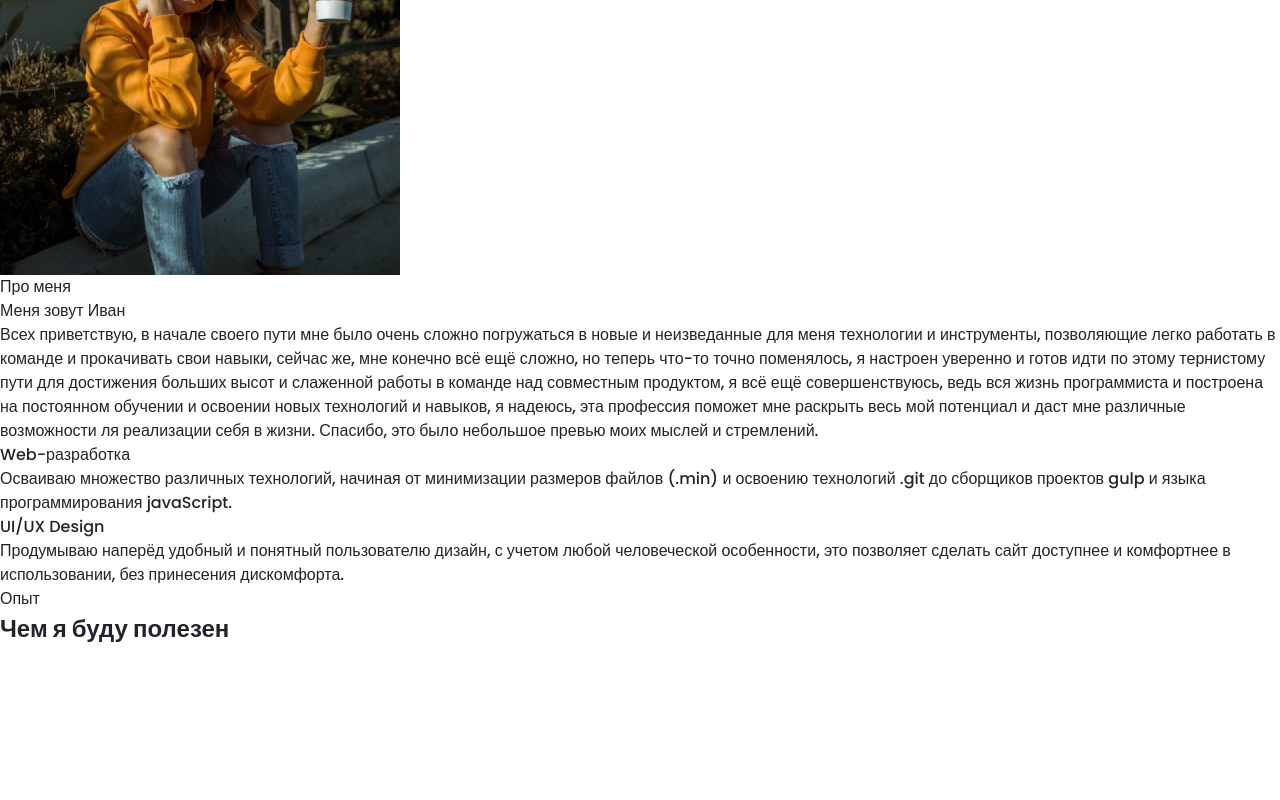
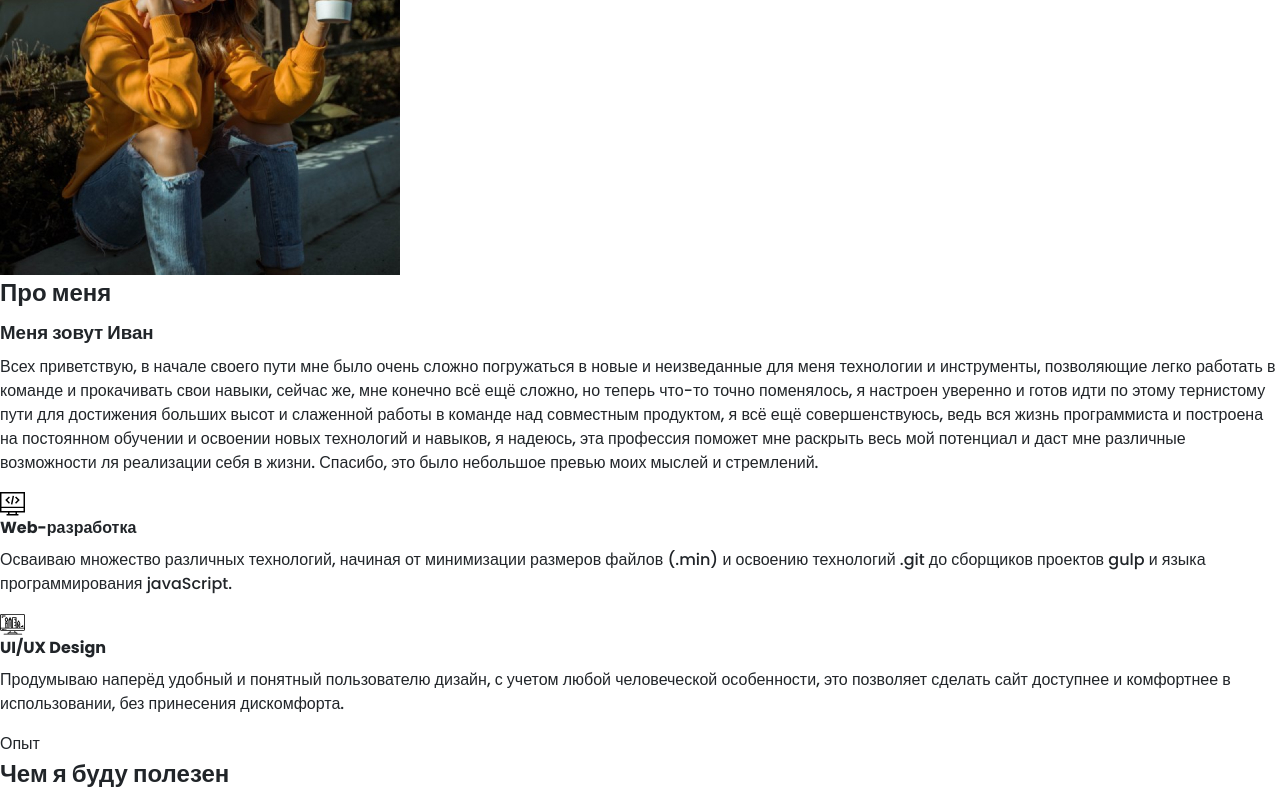
Before and after one commit to Delersing/Portfolio, a website: page src/index.html in a window 1280 px wide. Shown: the part 692-1492 px from the top of the page. Before the commit the page ends 1347 px from the top, so only its background shows below. Drawn offline with Linux system fonts and the light colour scheme.

Commit message:
update about me section on grid

```diff
--- a/src/index.html
+++ b/src/index.html
@@ -105,25 +105,25 @@
                         xmlns="http://www.w3.org/2000/svg">
                         <path
                             d="M10 0C4.475 0 0 4.36167 0 9.74107C0 14.0457 2.865 17.6962 6.8375 18.9832C7.3375 19.0749 7.52083 18.7734 7.52083 18.5148C7.52083 18.2835 7.5125 17.6706 7.50833 16.8585C4.72667 17.4459 4.14 15.5517 4.14 15.5517C3.685 14.4274 3.0275 14.1267 3.0275 14.1267C2.12167 13.5228 3.0975 13.5352 3.0975 13.5352C4.10167 13.603 4.62917 14.5389 4.62917 14.5389C5.52083 16.0283 6.97 15.5979 7.54167 15.3493C7.63167 14.719 7.88917 14.2903 8.175 14.0466C5.95417 13.8029 3.62 12.9652 3.62 9.23304C3.62 8.16988 4.0075 7.30085 4.64917 6.61934C4.53667 6.37317 4.19917 5.3827 4.73667 4.04116C4.73667 4.04116 5.57417 3.78012 7.48667 5.03988C8.28667 4.82345 9.13667 4.71606 9.98667 4.7111C10.8367 4.71606 11.6867 4.82345 12.4867 5.03988C14.3867 3.78012 15.2242 4.04116 15.2242 4.04116C15.7617 5.3827 15.4242 6.37317 15.3242 6.61934C15.9617 7.30085 16.3492 8.16988 16.3492 9.23304C16.3492 12.9752 14.0117 13.7987 11.7867 14.0383C12.1367 14.3307 12.4617 14.928 12.4617 15.8408C12.4617 17.1444 12.4492 18.1918 12.4492 18.5082C12.4492 18.7635 12.6242 19.0683 13.1367 18.9708C17.1375 17.692 20 14.0391 20 9.74107C20 4.36167 15.5225 0 10 0Z"
-                            fill="#212121" />
+                            fill="white" />
                     </svg></a>
                 <a href="#"><svg width="20" height="20" viewBox="0 0 20 20" fill="none"
                         xmlns="http://www.w3.org/2000/svg">
                         <path
                             d="M13.7495 0L6.24951 0C2.79826 0 -0.000488281 2.79875 -0.000488281 6.25L-0.000488281 13.75C-0.000488281 17.2013 2.79826 20 6.24951 20L13.7495 20C17.2008 20 19.9995 17.2013 19.9995 13.75L19.9995 6.25C19.9995 2.79875 17.2008 0 13.7495 0ZM18.1245 13.75C18.1245 16.1625 16.162 18.125 13.7495 18.125L6.24951 18.125C3.83701 18.125 1.87451 16.1625 1.87451 13.75L1.87451 6.25C1.87451 3.8375 3.83701 1.875 6.24951 1.875L13.7495 1.875C16.162 1.875 18.1245 3.8375 18.1245 6.25L18.1245 13.75Z"
-                            fill="black" />
+                            fill="white" />
                         <path
                             d="M9.99951 5C7.23826 5 4.99951 7.23875 4.99951 10C4.99951 12.7613 7.23826 15 9.99951 15C12.7608 15 14.9995 12.7613 14.9995 10C14.9995 7.23875 12.7608 5 9.99951 5ZM9.99951 13.125C8.27701 13.125 6.87451 11.7225 6.87451 10C6.87451 8.27625 8.27701 6.875 9.99951 6.875C11.722 6.875 13.1245 8.27625 13.1245 10C13.1245 11.7225 11.722 13.125 9.99951 13.125Z"
-                            fill="black" />
+                            fill="white" />
                         <path
                             d="M15.3747 5.29123C15.7427 5.29123 16.041 4.99295 16.041 4.62499C16.041 4.25703 15.7427 3.95874 15.3747 3.95874C15.0068 3.95874 14.7085 4.25703 14.7085 4.62499C14.7085 4.99295 15.0068 5.29123 15.3747 5.29123Z"
-                            fill="black" />
+                            fill="white" />
                     </svg></a>
                 <a href="#"><svg width="20" height="20" viewBox="0 0 20 20" fill="none"
                         xmlns="http://www.w3.org/2000/svg">
                         <path
                             d="M17.0698 0L2.9292 0C1.3139 0 -0.000488281 1.31439 -0.000488281 2.92969L-0.000488281 17.0703C-0.000488281 18.6856 1.3139 20 2.9292 20L8.82764 20L8.82764 12.9297L6.48389 12.9297L6.48389 9.41406L8.82764 9.41406L8.82764 7.03125C8.82764 5.09262 10.4046 3.51563 12.3433 3.51563L15.8979 3.51563L15.8979 7.03125L12.3433 7.03125L12.3433 9.41406L15.8979 9.41406L15.312 12.9297L12.3433 12.9297L12.3433 20L17.0698 20C18.6851 20 19.9995 18.6856 19.9995 17.0703L19.9995 2.92969C19.9995 1.31439 18.6851 0 17.0698 0Z"
-                            fill="black" />
+                            fill="white" />
                     </svg></a>
             </div>
 
@@ -145,49 +145,40 @@
             </div>
         </div>
     </section>
-    <section class="about_me">
+    <section class="about">
         <div class="container">
-            <div class="about_me__wrapper">
-                <div class="about_me__photo"><img src="img/main_photo.jpg" alt="my_photo"></div>
-                <div class="about_me__items">
-                    <div class="title title_fz16 about_me__subtitle">Про меня</div>
-                    <div class="title title_fz48 about_me__title">
-                        Меня зовут Иван
-                    </div>
+            <div class="about__grid">
+                <img src="img/main_photo.jpg" alt="my photo" class="about__grid-elem__img">
+                <div class="about__grid__items">
+                    <h2 class="title title_fz16">Про меня</h2>
+                    <h3 class="title title_fz48">Меня зовут Иван</h3>
                     <div class="divider"></div>
-                    <div class="about_me__text">Всех приветствую, в начале своего пути мне было очень сложно погружаться
-                        в
-                        новые и неизведанные для меня технологии и
-                        инструменты, позволяющие легко работать в команде и прокачивать свои навыки, сейчас же, мне
-                        конечно
-                        всё ещё сложно, но
-                        теперь что-то точно поменялось, я настроен уверенно и готов идти по этому тернистому пути для
-                        достижения больших высот и
-                        слаженной работы в команде над совместным продуктом, я всё ещё совершенствуюсь, ведь вся жизнь
-                        программиста и построена
-                        на постоянном обучении и освоении новых технологий и навыков, я надеюсь, эта профессия поможет
-                        мне
-                        раскрыть весь мой
-                        потенциал и даст мне различные возможности ля реализации себя в жизни. Спасибо, это было
-                        небольшое
-                        превью моих мыслей и
-                        стремлений.</div>
-                    <div class="about_me__skills">
-                        <div class="about_me__web">
-                            <div class="title title_fz16">Web-разработка</div>
-                            <div class="about_me__web__subtitle title_fz14">Осваиваю множество различных технологий,
-                                начиная
-                                от
-                                минимизации размеров файлов (.min) и освоению технологий .git до
-                                сборщиков проектов gulp и языка программирования javaScript.</div>
+                    <p class="text">Всех приветствую, в начале своего пути мне было очень сложно погружаться в новые и
+                        неизведанные для меня технологии и инструменты, позволяющие легко работать в команде и
+                        прокачивать свои навыки, сейчас же, мне конечно всё ещё сложно, но теперь что-то точно
+                        поменялось, я настроен уверенно и готов идти по этому тернистому пути для достижения больших
+                        высот и слаженной работы в команде над совместным продуктом, я всё ещё совершенствуюсь, ведь вся
+                        жизнь программиста и построена на постоянном обучении и освоении новых технологий и навыков, я
+                        надеюсь, эта профессия поможет мне раскрыть весь мой потенциал и даст мне различные возможности
+                        ля реализации себя в жизни. Спасибо, это было небольшое превью моих мыслей и стремлений.</p>
+                    <div class="about__subgrid">
+                        <div class="skill__img">
+                            <img src="icons/about/web_development.svg" alt="web">
                         </div>
-                        <div class="about_me__design">
-                            <div class="title title_fz16">UI/UX Design</div>
-                            <div class="about_me__design__subtitle title_fz14">
-                                Продумываю наперёд удобный и понятный пользователю дизайн, с учетом любой человеческой
-                                особенности, это позволяет
-                                сделать сайт доступнее и комфортнее в использовании, без принесения дискомфорта.
-                            </div>
+                        <div class="skill">
+                            <h4>Web-разработка</h4>
+                            <p>Осваиваю множество различных технологий, начиная от минимизации размеров файлов (.min) и
+                                освоению технологий .git до сборщиков проектов gulp и языка программирования javaScript.
+                            </p>
+                        </div>
+                        <div class="skill__img">
+                            <img src="icons/about/design.svg" alt="web">
+                        </div>
+                        <div class="skill">
+                            <h4>UI/UX Design</h4>
+                            <p>Продумываю наперёд удобный и понятный пользователю дизайн, с учетом любой человеческой
+                                особенности, это позволяет сделать сайт доступнее и комфортнее в использовании, без
+                                принесения дискомфорта.</p>
                         </div>
                     </div>
                 </div>
--- /dev/null
+++ b/src/sass/blocks/_about.scss
@@ -0,0 +1,72 @@
+.about {
+    padding-top: 120px;
+
+    h2,
+    h3,
+    h4,
+    p {
+        margin: 0px;
+    }
+
+    &__grid {
+        display: grid;
+        grid-template-columns: 1fr 2fr;
+        grid-template-rows: 1fr;
+        gap: 60px;
+
+        h2 {
+            @include before_circle;
+            position: relative;
+            z-index: 2;
+            margin-top: 6px;
+            padding-left: 10px;
+        }
+
+        .divider {
+            margin-left: 0%;
+            margin-top: 6px;
+        }
+
+        p {
+            margin-top: 16px;
+        }
+    }
+
+
+
+    &__subgrid {
+        display: grid;
+        margin-top: 21px;
+        grid-template-columns: 40px 1fr 40px 1fr;
+        grid-template-rows: 1fr;
+        gap: 20px;
+
+
+
+        .skill {
+            top: 0%;
+
+            &__img {
+                position: relative;
+                @include before_circle;
+
+                &:before {
+                    top: 0%;
+                    left: 0%;
+                }
+
+                img {
+                    margin-top: 16px;
+                    display: block;
+                    float: right;
+                    clear: both;
+                }
+            }
+
+
+            p {
+                margin-top: 6px;
+            }
+        }
+    }
+}
--- a/src/sass/style.scss
+++ b/src/sass/style.scss
@@ -9,6 +9,7 @@
 @import "blocks/about_me";
 @import "blocks/experience";
 @import "blocks/menu";
+@import "blocks/about";
 @import "base/media";
 
 
```
Also changed, not shown: src/sass/blocks/_sidepanel.scss (+0 -11 lines), dist/css/style.min.css, dist/icons/about/design.svg (renamed from dist/icons/about_me/design.svg), dist/icons/about/web_development.svg (renamed from dist/icons/about_me/web_development.svg), dist/index.html, src/icons/about/design.svg (renamed from src/icons/about_me/design.svg), src/icons/about/web_development.svg (renamed from src/icons/about_me/web_development.svg), src/sass/blocks/_about_me(disabled).scss (renamed from src/sass/blocks/_about_me.scss).
